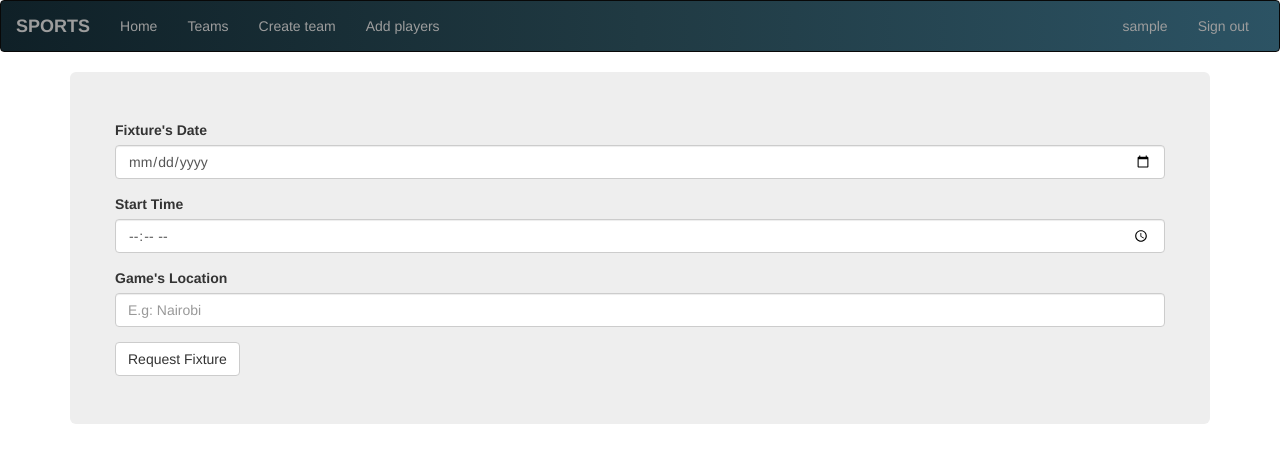
After one commit to brayokenya/Athletiq, a Flask app: page /authenticate/fixture/1 in a window 1280 px wide. The commit adds this page. Shown: the top 463 px of the page. Run offline with Flask 2, Linux system fonts and the light colour scheme; a user stored in the database is signed in; tables that the repository leaves empty hold one stand-in row (values such as "Sample post"); some libraries are stand-ins or nearby versions.

Commit message:
fixture form and Model

```diff
--- a/app/__init__.py
+++ b/app/__init__.py
@@ -1,4 +1,5 @@
 from flask import Flask
+from flask_mail import Mail
 from flask_bootstrap import Bootstrap
 from config import config_options
 from flask_sqlalchemy import SQLAlchemy
@@ -7,6 +8,7 @@ from flask_uploads import UploadSet,configure_uploads,IMAGES
 
 bootstrap = Bootstrap()
 db = SQLAlchemy()
+mail=Mail()
 
 login_manager = LoginManager()
 login_manager.session_protection = 'strong'
@@ -25,6 +27,7 @@ def create_app(config_name):
     bootstrap.init_app(app)
     db.init_app(app)
     login_manager.init_app(app)
+    mail.init_app(app)
 
     # Registering the blueprint
     from .main import main as main_blueprint
--- a/app/auth/forms.py
+++ b/app/auth/forms.py
@@ -3,6 +3,8 @@ from wtforms import StringField,PasswordField,BooleanField,SubmitField
 from wtforms.validators import Required,Email,EqualTo
 from ..models import User
 from wtforms import ValidationError
+from wtforms.fields.html5 import DateField, TimeField
+
 
 
 class RegistrationForm(FlaskForm):
@@ -25,3 +27,9 @@ class LoginForm(FlaskForm):
     password = PasswordField('Password',validators =[Required()])
     remember = BooleanField('Remember me')
     submit = SubmitField('Sign In')
+
+class FixtureForm(FlaskForm):
+    Date = DateField('Fixture\'s Date', format='%Y-%m-%d')
+    Time = TimeField('Start Time',validators=[Required()], render_kw={"placeholder": "Format: 12.00"})
+    Location = StringField('Game\'s Location',validators=[Required()], render_kw={"placeholder": "E.g: Nairobi"})
+    submit = SubmitField('Request Fixture')
--- a/app/auth/views.py
+++ b/app/auth/views.py
@@ -1,9 +1,11 @@
 from flask import render_template,redirect,url_for, flash,request
 from . import auth
-from ..models import User
+from ..models import User, Team, Fixture
 from .. import db
 from flask_login import login_user,logout_user,login_required
-from .forms import LoginForm,RegistrationForm
+from .forms import LoginForm,RegistrationForm, FixtureForm
+from ..email import mail_message
+
 
 @auth.route('/login',methods=['GET','POST'])
 def login():
@@ -34,3 +36,31 @@ def register():
 def logout():
     logout_user()
     return redirect(url_for("main.index"))
+
+
+@auth.route('/fixture/<team_id>', methods=['GET', 'POST'])
+@login_required
+def book_fixture(team_id):
+    fixture_form = FixtureForm()
+    title = 'Book a Fixture'
+    team = Team.query.filter_by(id=team_id).first()
+    address = team.user.email
+    print(address)
+    if fixture_form.validate_on_submit():
+        '''
+        view page that retunrs fixture page with its data
+        '''
+
+        fixture= Fixture(date=fixture_form.Date.data,time=fixture_form.Time.data,location=fixture_form.Location.data)
+        db.session.add(fixture)
+        db.session.commit()
+
+
+
+        mail_message("Welcome to Sports","email/book_fixture",address,fixture=fixture)
+
+
+        return redirect(url_for('auth.book_fixture', title=title, team_id=team_id))
+
+
+    return render_template('fixture.html', title=title, fixture_form=fixture_form)
--- a/app/main/forms.py
+++ b/app/main/forms.py
@@ -18,3 +18,9 @@ class PlayerForm(FlaskForm):
     name = StringField('Player\'s name',validators=[Required()])
     position = StringField('Player\'s position',validators=[Required()])
     submit = SubmitField('Add player')
+
+# class FixtureForm(FlaskForm):
+#     Date = DateField('Fixture\'s Date',validators=[Required()], format='%d-%m-%Y')
+#     Time = TimeField('Start Time',validators=[Required()], render_kw={"placeholder": "Format: 12.00"})
+#     Location = StringField('Game\'s Location',validators=[Required()], render_kw={"placeholder": "E.g: Nairobi"})
+#     submit = SubmitField('Request Fixture')
--- /dev/null
+++ b/app/templates/email/book_fixture.txt
@@ -0,0 +1 @@
+hello wasssup my niggggggaaaaaaaaa!!!!!!!!!!!
--- /dev/null
+++ b/app/templates/fixture.html
@@ -0,0 +1,11 @@
+ {% extends 'base.html'%} {% import 'macros.html' as macro%} {% import 'bootstrap/wtf.html' as wtf%} {% block content %}
+
+<div class="container">
+    <div class="jumbotron jumbo1">
+        <div class="row">
+            {{wtf.quick_form(fixture_form)}}
+        </div>
+    </div>
+</div>
+
+{% endblock %}
```
Also changed, not shown: app/email.py (added, +12 -0 lines), app/main/views.py (+14 -0 lines), app/models.py (+7 -0 lines), app/templates/view_team.html (+3 -4 lines), config.py (+11 -4 lines), migrations/versions/91afa6beedb3_second_migration.py (added, +34 -0 lines), app/templates/email/book_fixture.html (added).
